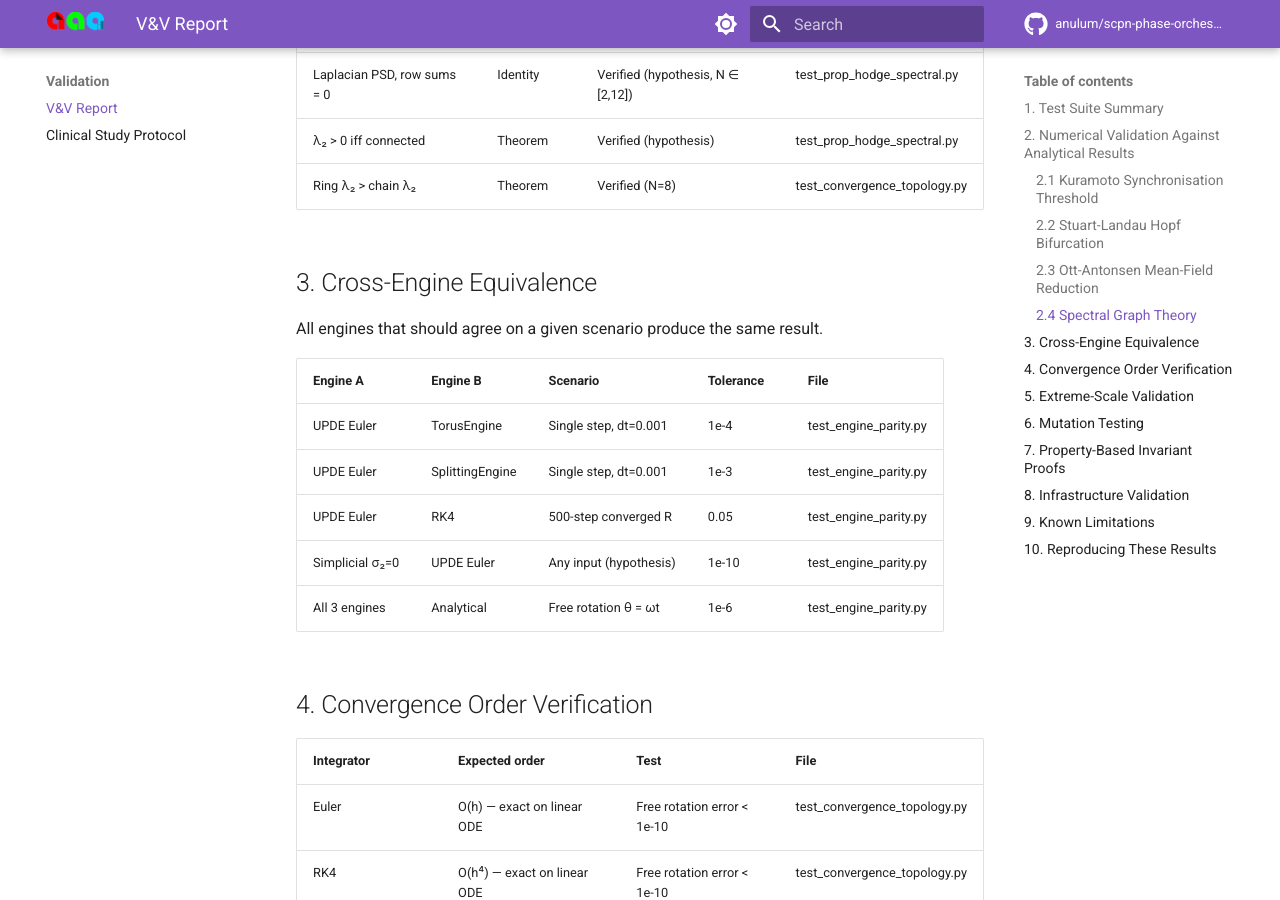
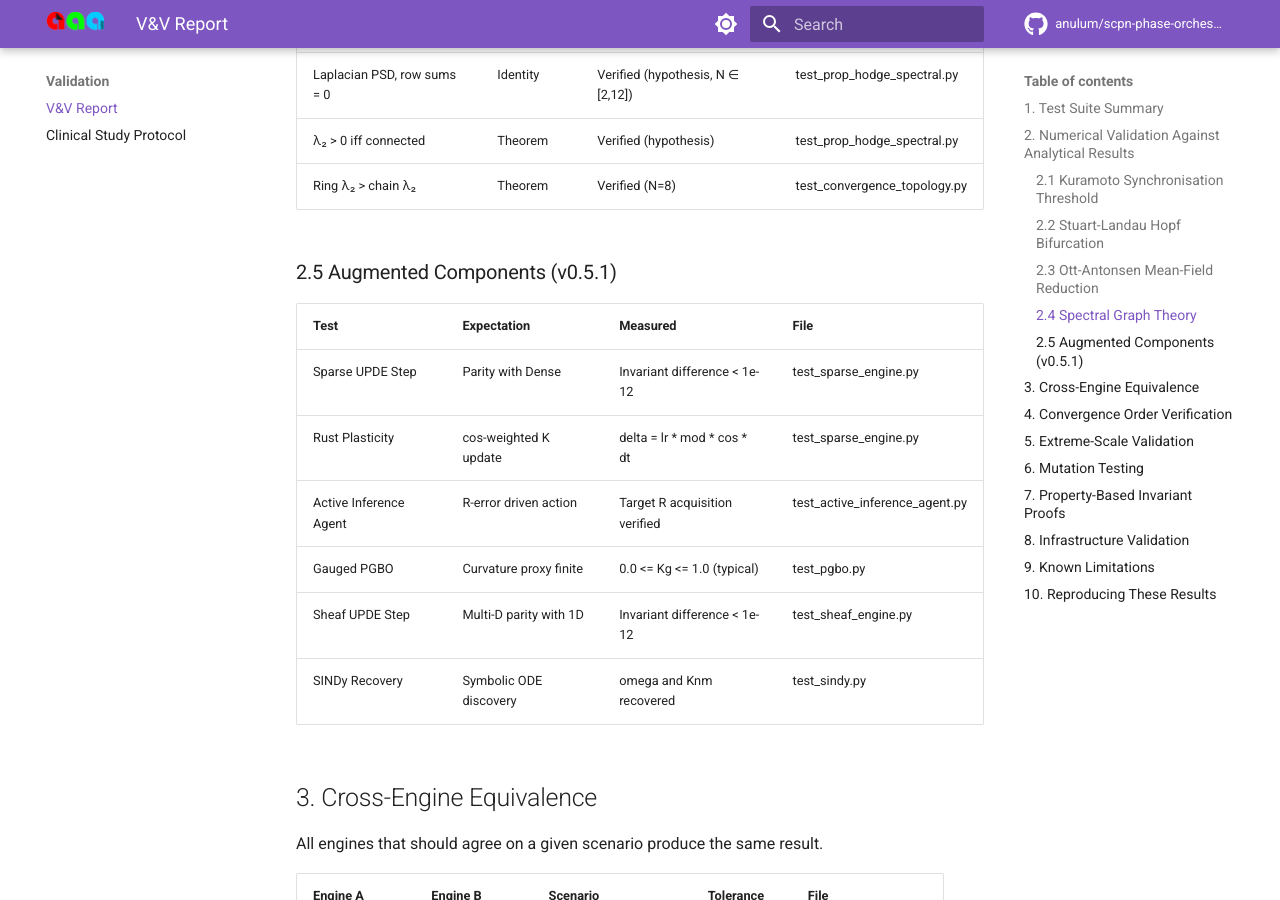
Before and after one commit to anulum/scpn-phase-orchestrator, an MkDocs documentation site: the page built from docs/VALIDATION_REPORT.md, in a window 1280 px wide and 900 px high, scrolled down 2448 px. Built offline with MkDocs 1.6.1 and Material for MkDocs 9.7.7, drawn with Linux system fonts in a browser that asks for light colours; comment, search, counter and statistics services are not loaded.

Commit message:
docs: Update validation report with augmented components results

```diff
--- a/docs/VALIDATION_REPORT.md
+++ b/docs/VALIDATION_REPORT.md
@@ -76,6 +76,18 @@ run on every commit. No aspirational language — only measured reality.
 | Laplacian PSD, row sums = 0 | Identity | Verified (hypothesis, N ∈ [2,12]) | test_prop_hodge_spectral.py |
 | λ₂ > 0 iff connected | Theorem | Verified (hypothesis) | test_prop_hodge_spectral.py |
 | Ring λ₂ > chain λ₂ | Theorem | Verified (N=8) | test_convergence_topology.py |
+
+
+### 2.5 Augmented Components (v0.5.1)
+
+| Test | Expectation | Measured | File |
+|------|-------------|----------|------|
+| Sparse UPDE Step | Parity with Dense | Invariant difference < 1e-12 | test_sparse_engine.py |
+| Rust Plasticity | cos-weighted K update | delta = lr * mod * cos * dt | test_sparse_engine.py |
+| Active Inference Agent | R-error driven action | Target R acquisition verified | test_active_inference_agent.py |
+| Gauged PGBO | Curvature proxy finite | 0.0 <= Kg <= 1.0 (typical) | test_pgbo.py |
+| Sheaf UPDE Step | Multi-D parity with 1D | Invariant difference < 1e-12 | test_sheaf_engine.py |
+| SINDy Recovery | Symbolic ODE discovery | omega and Knm recovered | test_sindy.py |
 
 ## 3. Cross-Engine Equivalence
 
```
